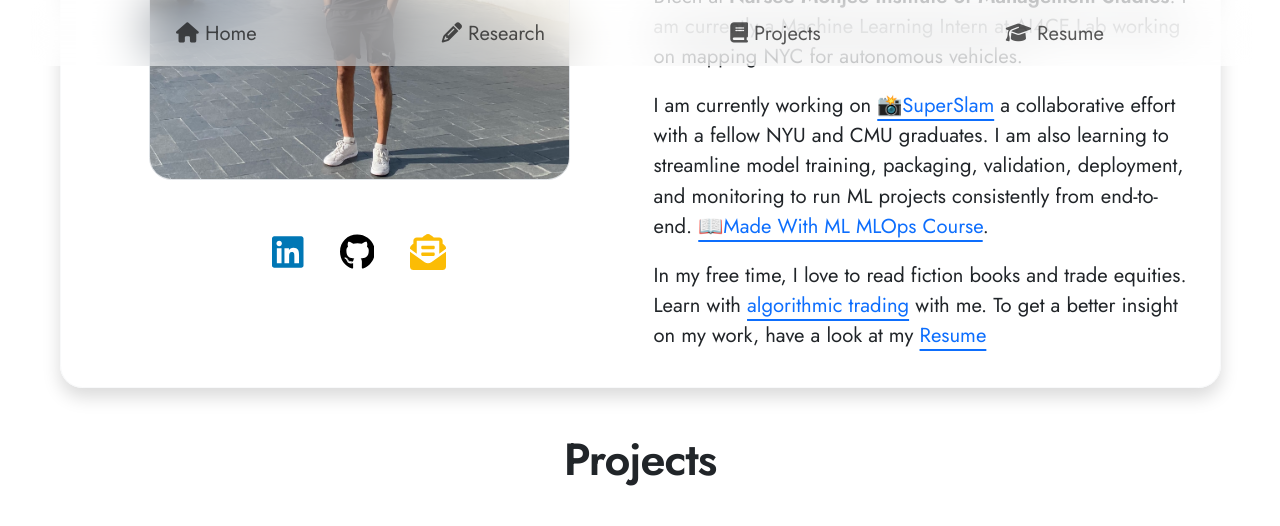
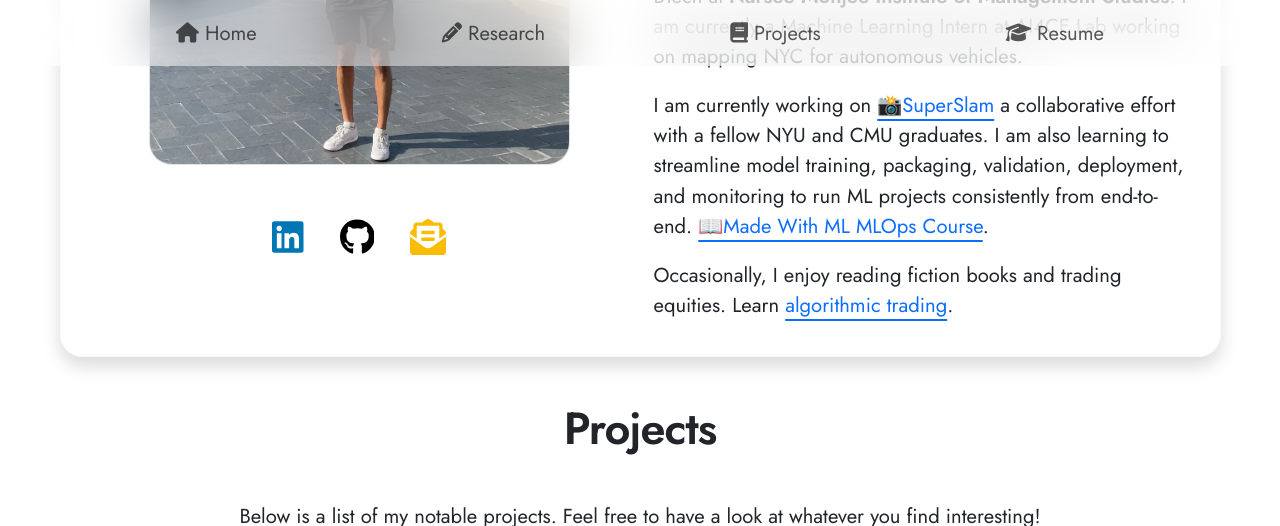
Before and after one commit to AAKASHKSHETTY/AAKASHKSHETTY.github.io, a Jekyll site: the page built from index.md, in a window 1280 px wide and 900 px high, scrolled down 387 px, cut to the strip 0-526 px from the top of the window. Built offline with Jekyll 4.4.1, drawn with Linux system fonts in a browser that asks for light colours; nearby versions of some CDN libraries.

Commit message:
Updates About

```diff
--- a/_includes/about.md
+++ b/_includes/about.md
@@ -4,4 +4,4 @@ I have completed my Masters from **New York University** and BTech at **Narsee M
 
 I am currently working on [📸SuperSlam](https://github.com/adityamwagh/SuperSLAM){:target="_blank"} a collaborative effort with a fellow NYU and CMU graduates. I am also learning to streamline model training, packaging, validation, deployment, and monitoring to run ML projects consistently from end-to-end. [📖Made With ML MLOps Course](https://madewithml.com/){:target="_blank"}.
 
-In my free time, I love to read fiction books and trade equities. Learn with [algorithmic trading](https://youtu.be/xfzGZB4HhEE?si=BGSL3jKev3ot74EN) with me. To get a better insight on my work, have a look at my [Resume](/resume.html)
+Occasionally, I enjoy reading fiction books and trading equities. Learn [algorithmic trading](https://youtu.be/xfzGZB4HhEE?si=BGSL3jKev3ot74EN).
```
